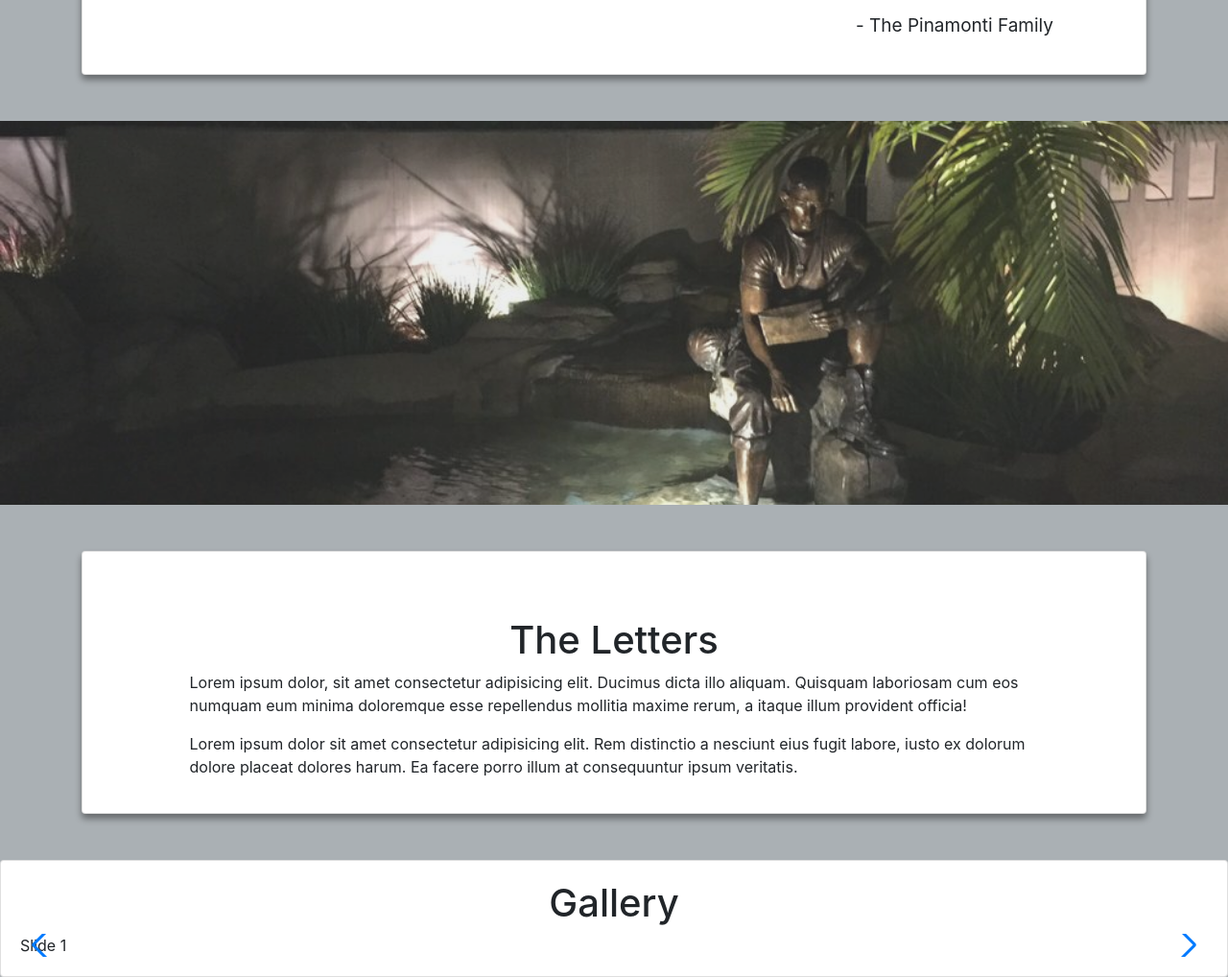
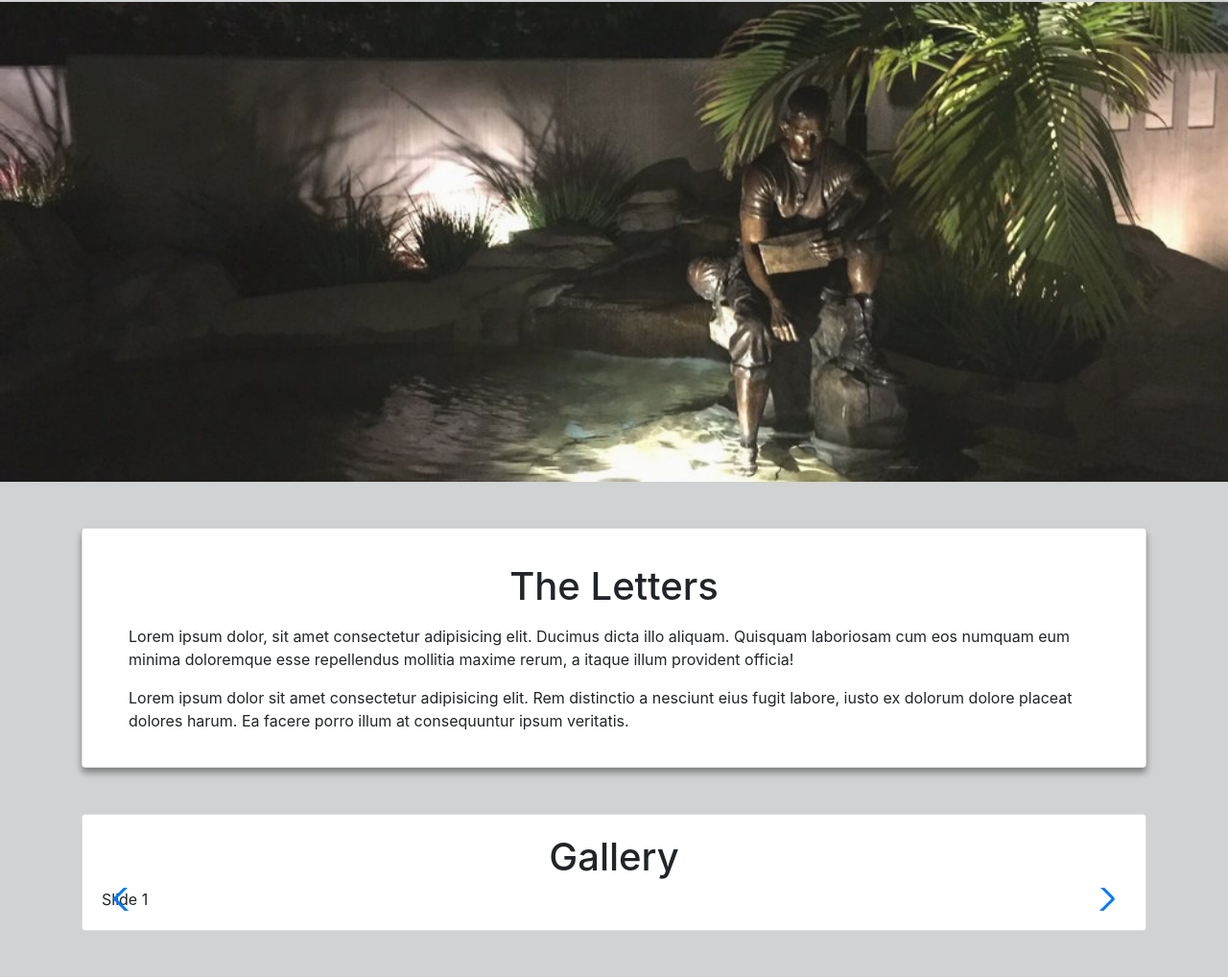
Before and after one commit to KGorham05/vmp, a website: page index.html in a window 1280 px wide. Shown: the part 1360-2378 px from the top of the page at 96% size. After the commit the page ends 2330 px from the top, so only its background shows below. Drawn offline with nearby package versions, Linux system fonts and the light colour scheme.

Commit message:
changing img sizes, general margins/spacing

```diff
--- a/assets/css/style.css
+++ b/assets/css/style.css
@@ -1,5 +1,5 @@
 body {
-    background-color: #aab0b4;
+    background-color: #d0d2d3;
 }
 
 #nav {
@@ -8,8 +8,8 @@ body {
 }
 
 .bgimg-1, .bgimg-2 {
-    height: 700px;
-    opacity: 0.8;
+    height: 600px;
+    opacity: 0.9;
     background-attachment: fixed;
     background-position: center;
     background-repeat: no-repeat;
@@ -25,7 +25,7 @@ body {
     /* The image used */
     background-image: url("../images/fountain-night.jpg");
     /* Set a specific height */
-    height: 400px;
+    height: 500px;
     position: relative;
 }
 
--- a/index.html
+++ b/index.html
@@ -54,8 +54,7 @@
         </div>
     </nav>
 
-
-    <!-- Hero Image -->
+    <!-- bgimg-1 -->
     <div class="container-fluid ">
         <div class="row">
             <div class="col-12 px-0">
@@ -64,7 +63,6 @@
         </div>
     </div>
 
-
     <!-- About -->
     <div class="container">
         <div class="card my-5 shadow-1" id="about">
@@ -72,14 +70,12 @@
                 <!-- Title -->
                 <div class="row">
                     <div class="col-12">
-                        <h1 class="text-center mt-4">Veterans Memorial Park</h1>
+                        <h1 class="text-center my-3">Veterans Memorial Park</h1>
                     </div>
                 </div>
-
-                <!-- About Text -->
+                <!-- Text -->
                 <div class="row about-text">
-                    <div class="col-12 mt-4">
-
+                    <div class="col-12">
                         <p class="indent card-text">
                             Between the years 1965 and 1975 more than 2.5 million U.S. military personnel served within
                             the
@@ -89,7 +85,7 @@
                             home and
                             never fully recovered from the trauma of war.
                         </p>
-                        <img src="./assets/images/reading-letters.jpg" class="img-fluid letter-img mr-3 mb-1 mt-4"
+                        <img src="./assets/images/main-wall.jpg" class="letter-img mr-3 my-2"
                             alt="man reading letters on the wall">
                         <p class="indent card-text">
                             We give our thanks and dedicate this park to all who served and to their families who
@@ -116,8 +112,6 @@
                     </div>
                 </div>
             </div>
-
-            <!-- End about Card -->
         </div>
     </div>
 
@@ -132,35 +126,36 @@
 
     <!-- Letters -->
     <div class="container">
-        <div class="card mt-5 shadow-1">
-            <div class="card-body">
-                <!-- Letters Title -->
-                <div id="letters" class="row mt-5">
+        <div class="card my-5 shadow-1" id="letters">
+            <div class="card-body px-5">
+                <!-- Title -->
+                <div class="row">
                     <div class="col-12">
-                        <h1 class="text-center">The Letters</h1>
+                        <h1 class="text-center my-3">The Letters</h1>
                     </div>
                 </div>
-
-                <!-- Letters Section -->
+                <!-- Section -->
                 <div class="row">
-                    <div class="offset-1 col-10">
+                    <div class="col-12">
                         <p>Lorem ipsum dolor, sit amet consectetur adipisicing elit. Ducimus dicta illo aliquam.
                             Quisquam
                             laboriosam cum eos numquam eum minima doloremque esse repellendus mollitia maxime rerum, a
                             itaque
-                            illum provident officia!</p>
+                            illum provident officia!
+                        </p>
                         <p>Lorem ipsum dolor sit amet consectetur adipisicing elit. Rem distinctio a nesciunt eius fugit
                             labore,
                             iusto ex dolorum dolore placeat dolores harum. Ea facere porro illum at consequuntur ipsum
-                            veritatis.</p>
+                            veritatis.
+                        </p>
                     </div>
                 </div>
             </div>
         </div>
     </div>
 
-
-    <div class="card mt-5">
+    <div class="container">
+        <div class="card">
             <div class="card-body">
                 <h1 class="text-center">Gallery</h1>
 
@@ -185,6 +180,8 @@
                 </div>
             </div>
         </div>
+    </div>
+
 
 
 
```
Lines whose indentation alone changed are shown as unchanged.
